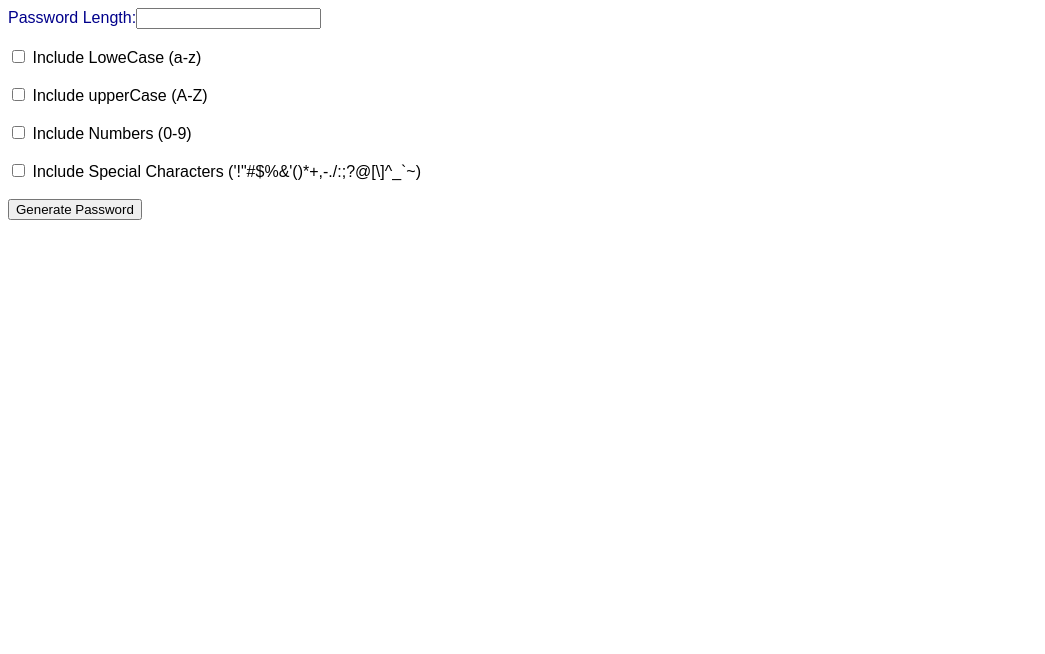
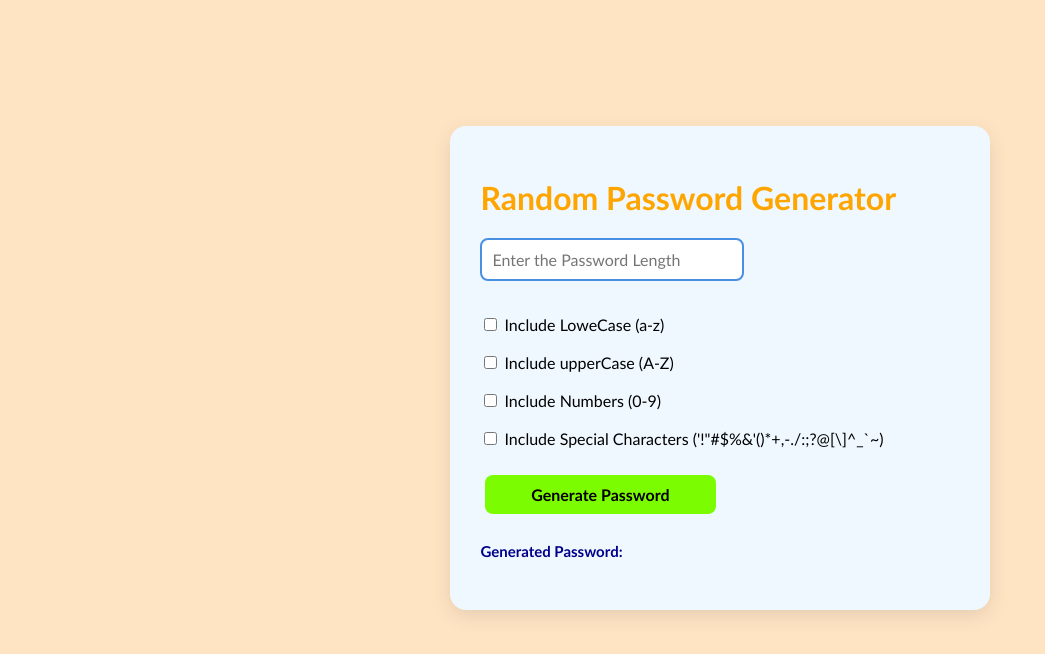
Before and after one commit to Thalavignesh24/BharatCore, a Next.js app in the folder frontend/user-interface/: page /productivity-tools/passwordGenerator in a window 1280 px wide. Shown: the top 654 px of the page, without its empty margins (0-1045 px from the left). Built offline with nearby package versions, Linux system fonts and the light colour scheme.

Commit message:
Password Generator

```diff
--- a/frontend/user-interface/src/app/productivity-tools/passwordGenerator/page.tsx
+++ b/frontend/user-interface/src/app/productivity-tools/passwordGenerator/page.tsx
@@ -1,11 +1,12 @@
 /* eslint-disable prefer-const, react/no-unescaped-entities, @typescript-eslint/no-unused-vars */
-
 
 'use client'
 import { useState } from 'react'
 
+import '../../productivity-tools/passwordGenerator/passwordGenerator.css'
+
 export default function SignupPage () {
-  const [userData, setUserData] = useState('');
+  const [userData, setUserData] = useState('')
 
   const onSubmit = async () => {
     const passwordLength = document
@@ -36,8 +37,10 @@ export default function SignupPage () {
       symbols: specialcase.checked || false
     }
 
-    if (inputData?.length < 5) {
-      alert('Password Length should not be empty and must be greater than 4')
+    if (inputData?.length < 5 || inputData?.length > 30) {
+      alert(
+        'Password length should not be empty and must be greater than 4 and less than or equal to 30.'
+      )
       return
     }
     const apiCall = await fetch(
@@ -56,8 +59,12 @@ export default function SignupPage () {
 
   return (
     <div className='container'>
-      <label>Password Length:</label>
-      <input type='number' className='passwordLength' />
+      <h1 className='title'> Random Password Generator </h1>
+      <input
+        type='text'
+        className='passwordLength'
+        placeholder='Enter the Password Length'
+      />
       <br></br> <br></br>
       <input type='checkbox' className='lowerCase' />{' '}
       <span>Include LoweCase (a-z)</span>
@@ -72,6 +79,9 @@ export default function SignupPage () {
       <span>Include Special Characters ('!"#$%&'()*+,-./:;?@[\]^_`~)</span>
       <br></br> <br></br>
       <button onClick={onSubmit}>Generate Password</button>
+      <br></br> <br></br>
+      <label>Generated Password:</label>
+      <br></br>
       <p id='passwordResult'>{userData}</p>
     </div>
   )
--- /dev/null
+++ b/frontend/user-interface/src/app/productivity-tools/passwordGenerator/passwordGenerator.css
@@ -0,0 +1,62 @@
+.title {
+  color: orange;
+}
+body {
+  background-color: bisque;
+}
+
+.passwordLength {
+  width: 50%;
+  padding: 10px;
+  font-size: 16px;
+  border-radius: 8px;
+  border: 2px solid #4a90e2;
+  margin-bottom: 15px;
+  transition: border-color 0.3s;
+  font-family: 'Gill Sans', 'Gill Sans MT', Calibri, 'Trebuchet MS', sans-serif;
+}
+
+.container {
+  background-color: aliceblue;
+  padding: 30px;
+  border-radius: 16px;
+  box-shadow: 0 6px 20px rgba(0, 0, 0, 0.1);
+  max-width: 480px;
+  width: 155%;
+  /* text-align: center; */
+  transition: transform 0.3s ease;
+  font-family: 'Gill Sans', 'Gill Sans MT', Calibri, 'Trebuchet MS', sans-serif;
+  margin-left: 35%;
+  margin-top: 10%;
+}
+
+button {
+  width: 48%;
+  padding: 10px;
+  margin: 8px 1%;
+  font-size: 16px;
+  font-weight: bold;
+  border-radius: 8px;
+  border: none;
+  cursor: pointer;
+  transition: background-color 0.3s;
+  font-family: 'Gill Sans', 'Gill Sans MT', Calibri, 'Trebuchet MS', sans-serif;
+  background-color: lawngreen;
+}
+
+#passwordResult {
+  width: 48%;
+  font-size: 20px;
+  font-weight: bold;
+  border-radius: 8px;
+  border: none;
+  cursor: pointer;
+  background-color: aliceblue;
+  font-family: 'Courier New', Courier, monospace;
+  color: blue;
+}
+
+label {
+  font-size: 15px;
+  font-weight: bold;
+}
```
